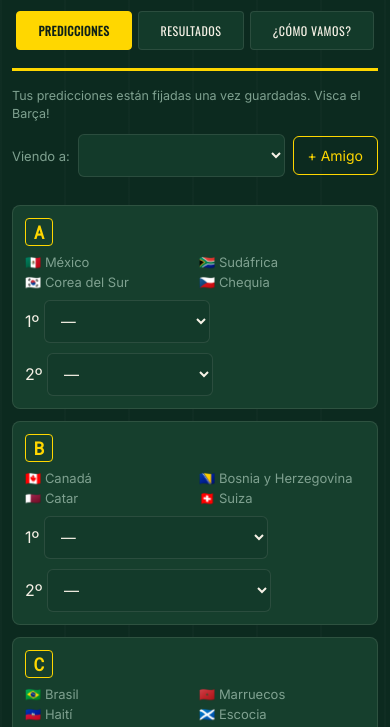
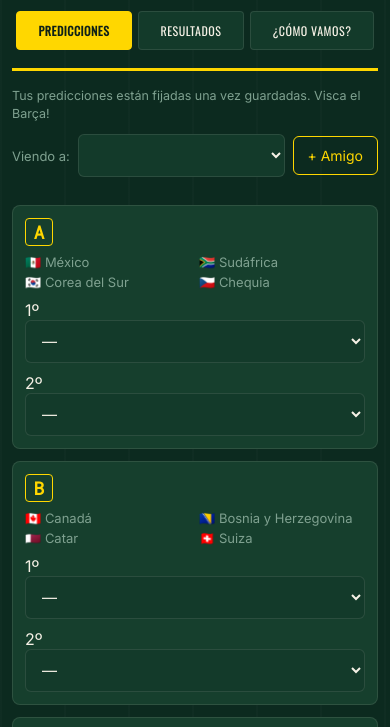
Before and after one commit to camiloederson/losUrbinaFE, a plain HTML site: page index.html in a window 390 px wide. Shown: the part 89-816 px from the top of the page. Drawn offline with nearby package versions, Linux system fonts and the light colour scheme; no server answers.

Commit message:
Responsiveness

```diff
--- a/styles.css
+++ b/styles.css
@@ -115,6 +115,12 @@ select, input[type="text"]{
   font-size:15px;
   flex: 1;
   min-width: 120px;
+
+  /* Solución para evitar que textos largos rompan el viewport en móviles */
+  max-width: 100%;
+  text-overflow: ellipsis;
+  white-space: nowrap;
+  overflow: hidden;
 }
 
 button{
@@ -184,21 +190,29 @@ body.sim-active .g-card {
   font-size:13px; color:var(--muted);
   display:grid; grid-template-columns:1fr 1fr; gap:4px 8px;
 }
+
 .g-pick {
   display: flex;
   gap: 8px;
-  flex-direction: row; /* Por defecto a la par en pantallas grandes */
+  flex-direction: row;
 }
 
-/* 📱 Ajuste exclusivo para celulares (pantallas menores a 480px) */
+/* 📱 Ajuste estricto y responsivo para pantallas móviles */
 @media (max-width: 480px) {
   .g-pick {
-    flex-direction: column; /* Cambia a uno abajo del otro */
+    flex-direction: column !important;
     gap: 10px;
   }
 
   .g-pick label {
-    width: 100%; /* El selector se expande a todo el ancho de la tarjeta */
+    width: 100% !important;
+    display: flex;
+    flex-direction: column;
+  }
+
+  select {
+    width: 100% !important;
+    box-sizing: border-box;
   }
 }
 
```
